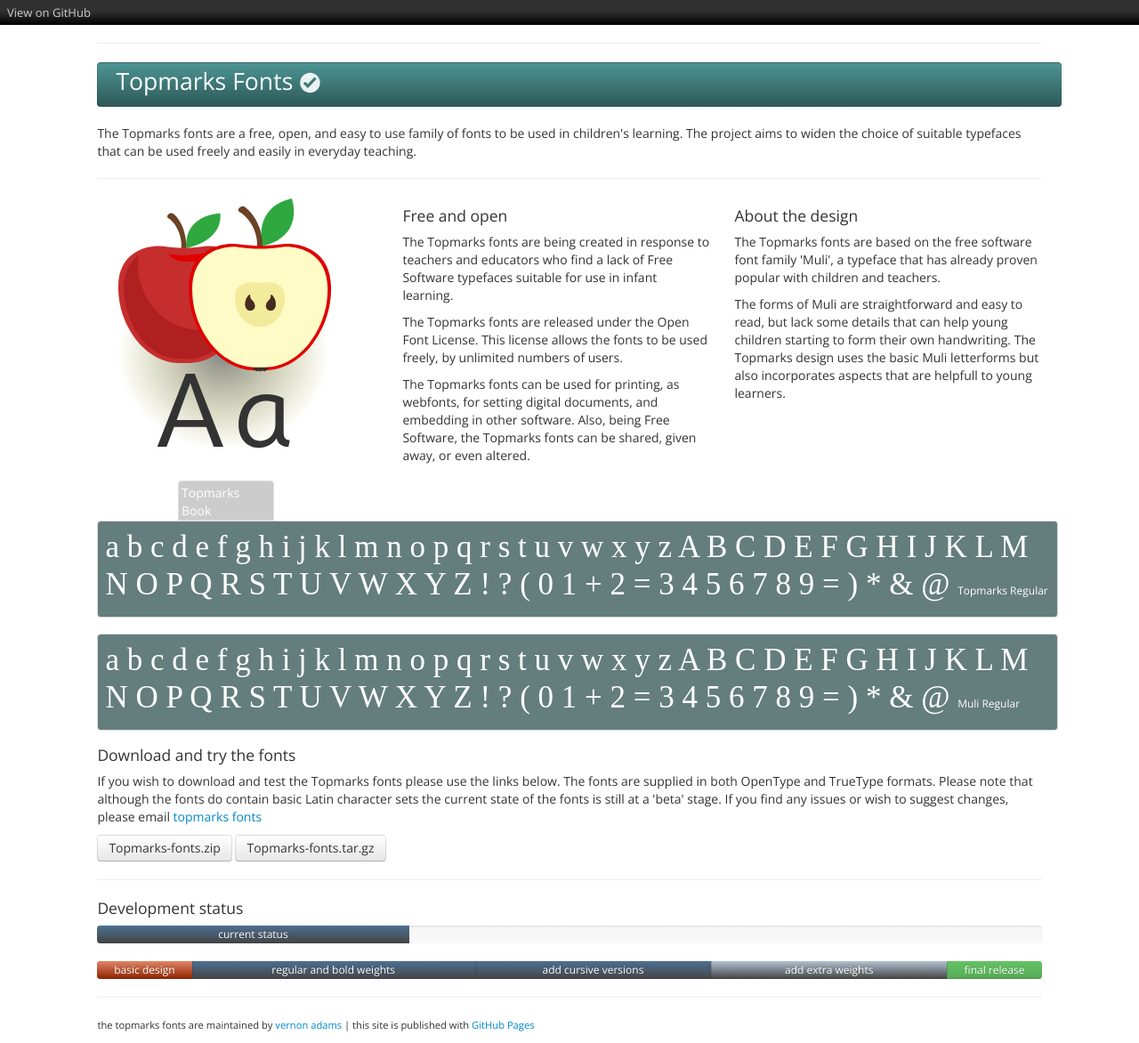
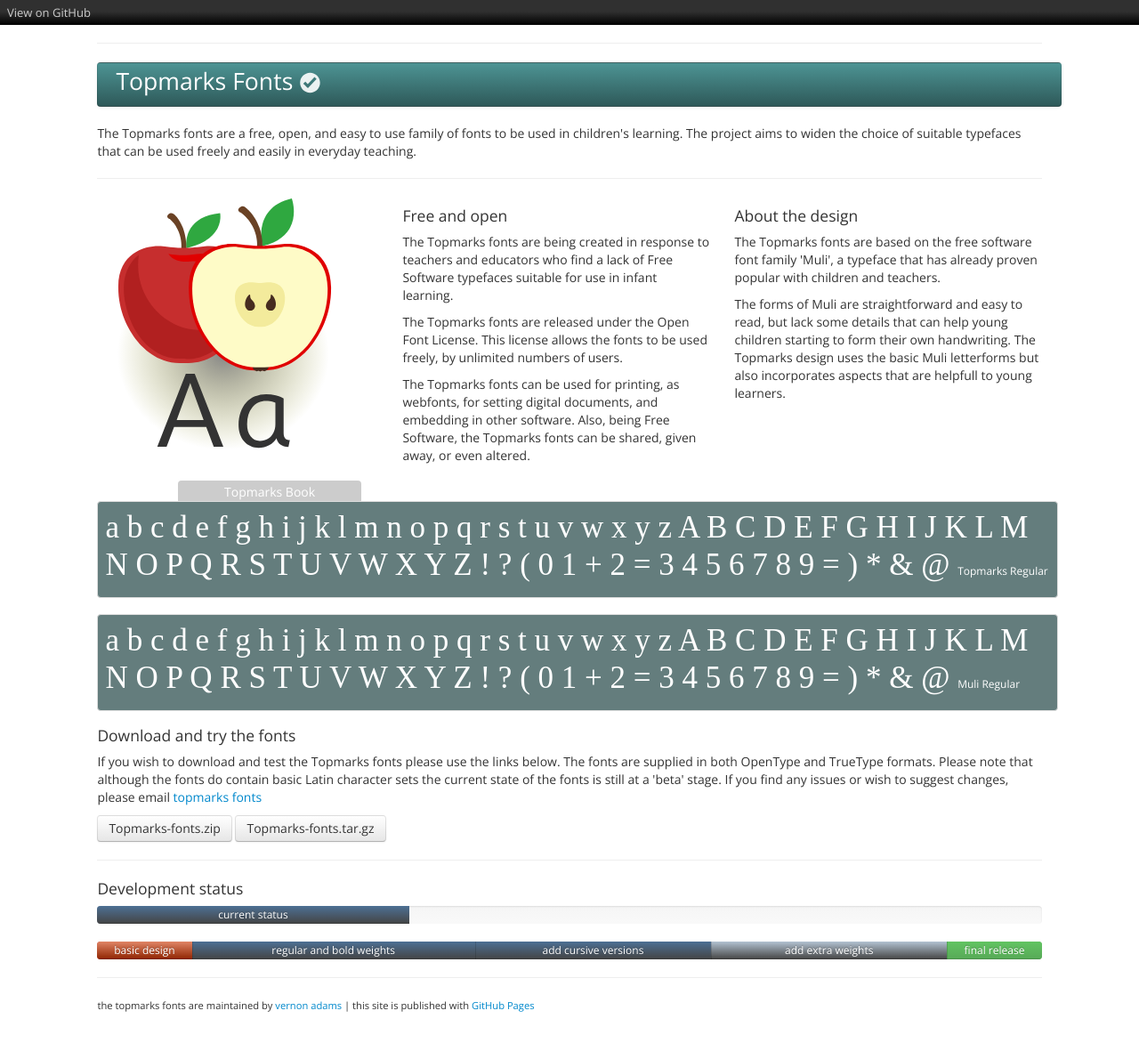
Before and after one commit to vernnobile/topmarks, a Jekyll site: the page built from index.html, in a window 1280 px wide. Shown: the whole page at 89% size. Built offline with Jekyll 4.4.1, drawn with Linux system fonts in a browser that asks for light colours; some web fonts are replaced; after the commit the page ends 1150 px from its top, so only the background shows below that.

Commit message:
Update stylesheet.css

```diff
--- a/stylesheets/stylesheet.css
+++ b/stylesheets/stylesheet.css
@@ -1,5 +1,7 @@
 .tab {
-width:100px;
+width:200px;
+text-align:center;
+margin-left:21px;
 background-color:#ccc;
 color:#fff;
 padding:3px 3px 0px 3px;
@@ -7,7 +9,7 @@
   border-bottom-right-radius:0px;
   border-top-left-radius:4px;
   border-top-right-radius:4px;
-  border:solid 1px #ddd;
+  border:solid 1px 1px 0px 1px #ddd;
 	}
 
 .specimen {
```
